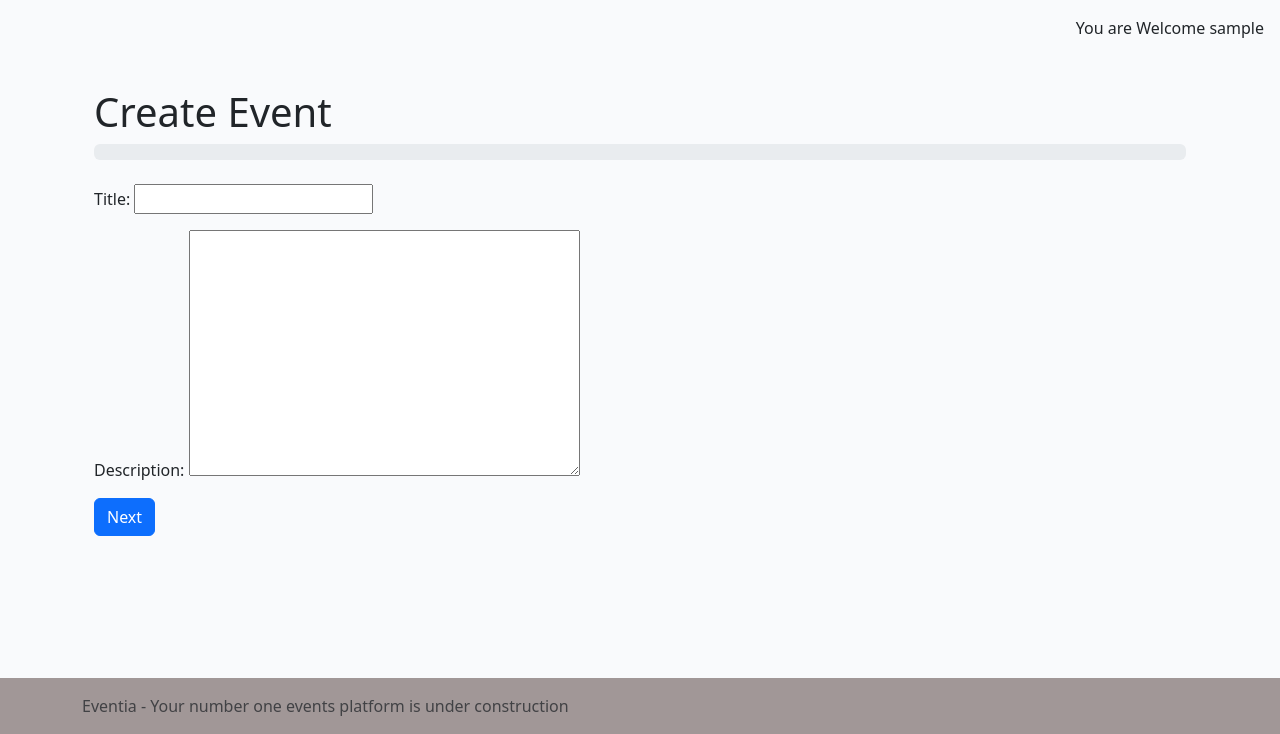
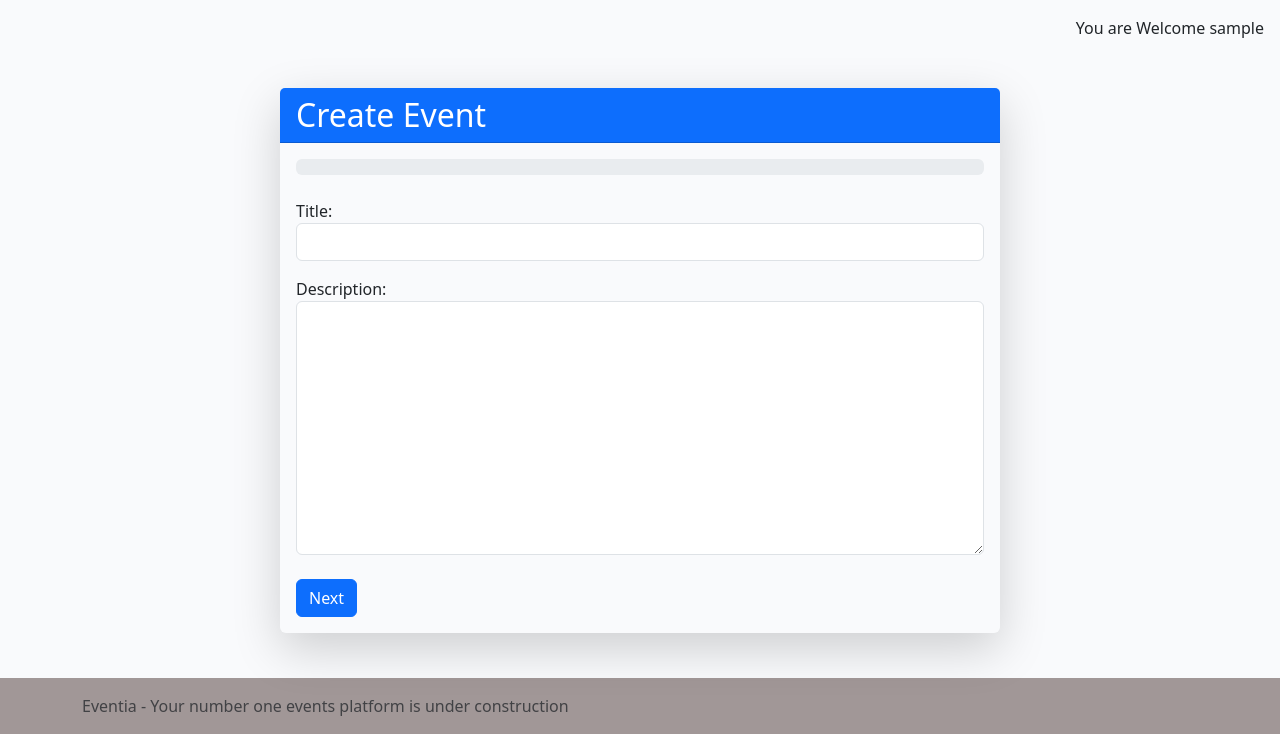
Before and after one commit to Kaakyire9/Eventia, a Django app: page /create/ in a window 1280 px wide. Shown: the part 66-800 px from the top of the page. Run offline with Django 4.2, Linux system fonts and the light colour scheme; the visitor is signed in with stand-in values (Sample User, id 1); parts of the project's set-up code (start-up, migrations or seed data) failed here and were passed over; some libraries are stand-ins or nearby versions.

Commit message:
Add custom template tags and filters, integrate SweetAlert for notifications, and update requirements for cloud storage support

```diff
--- a/events/templates/events/create_event.html
+++ b/events/templates/events/create_event.html
@@ -1,98 +1,88 @@
-<!-- create_event.html -->
 {% extends "base.html" %}
 {% load static %}
+{% load custom_filters %}
 
-{% block title %}
-Create Event
-{% endblock %}
+{% block title %}Create Event{% endblock %}
 
 {% block content %}
 <div class="container mt-5">
-    <h1>Create Event</h1>
+    <div class="row justify-content-center">
+        <div class="col-lg-8">
+            <div class="card shadow-lg">
+                <div class="card-header bg-primary text-white">
+                    <h2 class="mb-0">Create Event</h2>
+                </div>
+                <div class="card-body">
                     <div class="progress mb-4">
-        <div id="progress-bar" class="progress-bar" role="progressbar" style="width: 0%;" aria-valuenow="0" aria-valuemin="0" aria-valuemax="100"></div>
+                        <div id="progress-bar" class="progress-bar bg-success" role="progressbar" style="width: 0%;" aria-valuenow="0" aria-valuemin="0" aria-valuemax="100"></div>
                     </div>
                     <form id="create-event-form" method="post" enctype="multipart/form-data">
                         {% csrf_token %}
                         <div class="form-step">
                             <div class="mb-3">
                                 {{ form.title.label_tag }}
-                {{ form.title }}
-                <div class="invalid-feedback">
-                    Please provide a valid title.
-                </div>
+                                {{ form.title|add_class:"form-control" }}
+                                <div class="invalid-feedback">Please provide a valid title.</div>
                             </div>
                             <div class="mb-3">
                                 {{ form.description.label_tag }}
-                {{ form.description }}
-                <div class="invalid-feedback">
-                    Please provide a valid description.
+                                {{ form.description|add_class:"form-control" }}
+                                <div class="invalid-feedback">Please provide a valid description.</div>
                             </div>
-            </div>
-            <button type="button" class="btn btn-primary" onclick="nextStep()">Next</button>
                         </div>
                         <div class="form-step" style="display: none;">
                             <div class="mb-3">
                                 {{ form.date.label_tag }}
-                {{ form.date }}
-                <div class="invalid-feedback">
-                    Please provide a valid date.
-                </div>
+                                {{ form.date|add_class:"form-control" }}
+                                <div class="invalid-feedback">Please provide a valid date.</div>
                             </div>
                             <div class="mb-3">
                                 {{ form.time.label_tag }}
-                {{ form.time }}
-                <div class="invalid-feedback">
-                    Please provide a valid time.
+                                {{ form.time|add_class:"form-control" }}
+                                <div class="invalid-feedback">Please provide a valid time.</div>
                             </div>
-            </div>
-            <button type="button" class="btn btn-secondary" onclick="prevStep()">Previous</button>
-            <button type="button" class="btn btn-primary" onclick="nextStep()">Next</button>
                         </div>
                         <div class="form-step" style="display: none;">
                             <div class="mb-3">
                                 {{ form.location.label_tag }}
-                {{ form.location }}
-                <div class="invalid-feedback">
-                    Please provide a valid location.
-                </div>
+                                {{ form.location|add_class:"form-control" }}
+                                <div class="invalid-feedback">Please provide a valid location.</div>
                             </div>
                             <div class="mb-3">
                                 {{ form.capacity.label_tag }}
-                {{ form.capacity }}
-                <div class="invalid-feedback">
-                    Please provide a valid capacity.
+                                {{ form.capacity|add_class:"form-control" }}
+                                <div class="invalid-feedback">Please provide a valid capacity.</div>
                             </div>
-            </div>
-            <button type="button" class="btn btn-secondary" onclick="prevStep()">Previous</button>
-            <button type="button" class="btn btn-primary" onclick="nextStep()">Next</button>
                         </div>
                         <div class="form-step" style="display: none;">
                             <div class="mb-3">
                                 {{ form.image.label_tag }}
-                {{ form.image }}
-                <div class="invalid-feedback">
-                    Please provide a valid image.
-                </div>
+                                {{ form.image|add_class:"form-control" }}
+                                <div class="invalid-feedback">Please provide a valid image.</div>
                             </div>
                             <div class="mb-3">
                                 {{ form.video.label_tag }}
-                {{ form.video }}
-                <div class="invalid-feedback">
-                    Please provide a valid video.
+                                {{ form.video|add_class:"form-control" }}
+                                <div class="invalid-feedback">Please provide a valid video.</div>
                             </div>
                         </div>
-            <button type="button" class="btn btn-secondary" onclick="prevStep()">Previous</button>
-            <button type="submit" class="btn btn-primary">Create Event</button>
+                        <div class="d-flex justify-content-between mt-4">
+                            <button type="button" class="btn btn-secondary" onclick="prevStep()" id="prevBtn" style="display: none;">Previous</button>
+                            <button type="button" class="btn btn-primary" onclick="nextStep()" id="nextBtn">Next</button>
+                            <button type="submit" class="btn btn-success" id="submitBtn" style="display: none;">Create Event</button>
                         </div>
                     </form>
+                </div>
+            </div>
+        </div>
+    </div>
 </div>
 
 <!-- Include TinyMCE from CDN with API key -->
 <script src="https://cdn.tiny.cloud/1/ehgfnoldpm58zd26rm85ihmd7yw2vcv2gft0cporiu3pts7j/tinymce/5/tinymce.min.js" referrerpolicy="origin"></script>
 <script>
     tinymce.init({
-        selector: 'textarea',  // Change this value according to your HTML
+        selector: 'textarea',
         plugins: 'advlist autolink lists link image charmap print preview hr anchor pagebreak',
         toolbar_mode: 'floating',
         setup: function (editor) {
@@ -105,6 +95,9 @@ Create Event
     let currentStep = 0;
     const formSteps = document.querySelectorAll('.form-step');
     const progressBar = document.getElementById('progress-bar');
+    const prevBtn = document.getElementById('prevBtn');
+    const nextBtn = document.getElementById('nextBtn');
+    const submitBtn = document.getElementById('submitBtn');
 
     function updateProgressBar() {
         const progress = (currentStep / (formSteps.length - 1)) * 100;
@@ -117,6 +110,9 @@ Create Event
             formStep.style.display = index === step ? 'block' : 'none';
         });
         updateProgressBar();
+        prevBtn.style.display = step > 0 ? 'block' : 'none';
+        nextBtn.style.display = step < formSteps.length - 1 ? 'block' : 'none';
+        submitBtn.style.display = step === formSteps.length - 1 ? 'block' : 'none';
     }
 
     function nextStep() {
--- /dev/null
+++ b/events/templatetags/custom_filters.py
@@ -0,0 +1,11 @@
+# filepath: /workspace/Eventia/events/templatetags/custom_filters.py
+from django import template
+from django.forms import BoundField
+
+register = template.Library()
+
+@register.filter(name='add_class')
+def add_class(value, css_class):
+    if isinstance(value, BoundField):
+        return value.as_widget(attrs={'class': css_class})
+    return value
--- a/events/views.py
+++ b/events/views.py
@@ -16,7 +16,8 @@ def create_event(request):
             event = form.save(commit=False)
             event.organizer = request.user  # Set the organizer to the current user
             event.save()
-            return redirect('event_list')
+            messages.success(request, f'Event "{event.title}" successfully created!')
+            return redirect('event_detail', pk=event.pk)
     else:
         form = EventForm()
     return render(request, 'events/create_event.html', {'form': form})
--- a/requirements.txt
+++ b/requirements.txt
@@ -1,8 +1,11 @@
 asgiref==3.8.1
+cloudinary==1.42.1
 dj-database-url==0.5.0
 Django==4.2.17
 django-allauth==0.57.2
+django-cloudinary-storage==0.3.0
 django-summernote==0.8.20.0
+django-widget-tweaks==1.5.0
 gunicorn==20.1.0
 oauthlib==3.2.2
 pillow==11.1.0
--- /dev/null
+++ b/static/js/custom.js
@@ -0,0 +1,95 @@
+// static/js/custom.js
+
+function confirmDelete(url) {
+  Swal.fire({
+    title: 'Are you sure?',
+    text: "You won't be able to revert this!",
+    icon: 'warning',
+    showCancelButton: true,
+    confirmButtonColor: '#3085d6',
+    cancelButtonColor: '#d33',
+    confirmButtonText: 'Yes, delete it!'
+  }).then((result) => {
+    if (result.isConfirmed) {
+      window.location.href = url;
+    }
+  });
+}
+
+function confirmUpdate(url) {
+  Swal.fire({
+    title: 'Update this item?',
+    icon: 'question',
+    showCancelButton: true,
+    confirmButtonText: 'Yes, update it!'
+  }).then((result) => {
+    if (result.isConfirmed) {
+      window.location.href = url;
+    }
+  });
+}
+
+function likeItem(url) {
+  fetch(url, {
+    method: 'POST',
+    headers: {
+      'X-CSRFToken': getCookie('csrftoken')
+    }
+  })
+  .then(response => response.json())
+  .then(data => {
+    Swal.fire({
+      title: 'Liked!',
+      icon: 'success',
+      timer: 1500,
+      showConfirmButton: false
+    });
+  });
+}
+
+function addComment(url) {
+  Swal.fire({
+    title: 'Add a comment',
+    input: 'textarea',
+    inputAttributes: {
+      autocapitalize: 'off'
+    },
+    showCancelButton: true,
+    confirmButtonText: 'Submit',
+    showLoaderOnConfirm: true,
+    preConfirm: (comment) => {
+      return fetch(url, {
+        method: 'POST',
+        headers: {
+          'Content-Type': 'application/json',
+          'X-CSRFToken': getCookie('csrftoken')
+        },
+        body: JSON.stringify({comment: comment})
+      })
+      .then(response => response.json())
+    },
+    allowOutsideClick: () => !Swal.isLoading()
+  }).then((result) => {
+    if (result.isConfirmed) {
+      Swal.fire({
+        title: 'Comment added!',
+        icon: 'success'
+      });
+    }
+  });
+}
+
+function getCookie(name) {
+  let cookieValue = null;
+  if (document.cookie && document.cookie !== '') {
+    const cookies = document.cookie.split(';');
+    for (let i = 0; i < cookies.length; i++) {
+      const cookie = cookies[i].trim();
+      if (cookie.substring(0, name.length + 1) === (name + '=')) {
+        cookieValue = decodeURIComponent(cookie.substring(name.length + 1));
+        break;
+      }
+    }
+  }
+  return cookieValue;
+}
--- a/templates/base.html
+++ b/templates/base.html
@@ -18,6 +18,8 @@
         integrity="sha384-QWTKZyjpPEjISv5WaRU9OFeRpok6YctnYmDr5pNlyT2bRjXh0JMhjY6hW+ALEwIH" crossorigin="anonymous">
     <!-- Font Awesome -->
     <link rel="stylesheet" href="https://cdnjs.cloudflare.com/ajax/libs/font-awesome/6.0.0-beta3/css/all.min.css">
+    <!-- Sweet Alert CDN -->
+    <script src="https://cdn.jsdelivr.net/npm/sweetalert2@11"></script>
     <!-- Custom CSS -->
     <link rel="stylesheet" href="{% static 'css/style.css' %}">
     <link rel="stylesheet" href="{% static 'css/custom.css' %}">
@@ -109,6 +111,26 @@
     <!-- Font Awesome JS -->
     <script src="https://cdnjs.cloudflare.com/ajax/libs/font-awesome/6.0.0-beta3/js/all.min.js"></script>
     <script src="{% static 'js/main.js' %}"></script>
+    <script src="{% static 'js/custom.js' %}"></script> <!-- Include the new custom.js file -->
+
+    <!-- Sweet Alert for Django Messages -->
+    {% if messages %}
+        {% for message in messages %}
+            {% if message.tags == 'success' %}
+                <script>
+                    document.addEventListener('DOMContentLoaded', function() {
+                        Swal.fire({
+                            icon: 'success',
+                            title: 'Success!',
+                            text: '{{ message }}',
+                            showConfirmButton: false,
+                            timer: 3000
+                        });
+                    });
+                </script>
+            {% endif %}
+        {% endfor %}
+    {% endif %}
 
 </body>
 
```
Also changed, not shown: ems/settings.py (+20 -13 lines), events/templatetags/__init__.py (added), 1 other file. Lines whose indentation alone changed are shown as unchanged.
